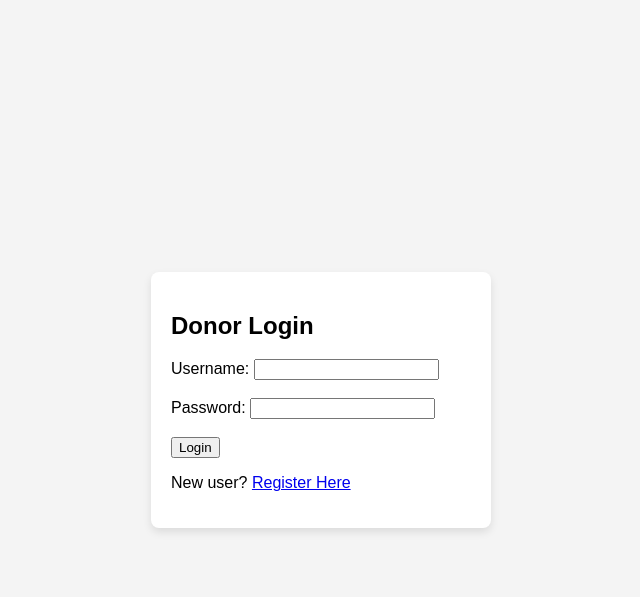
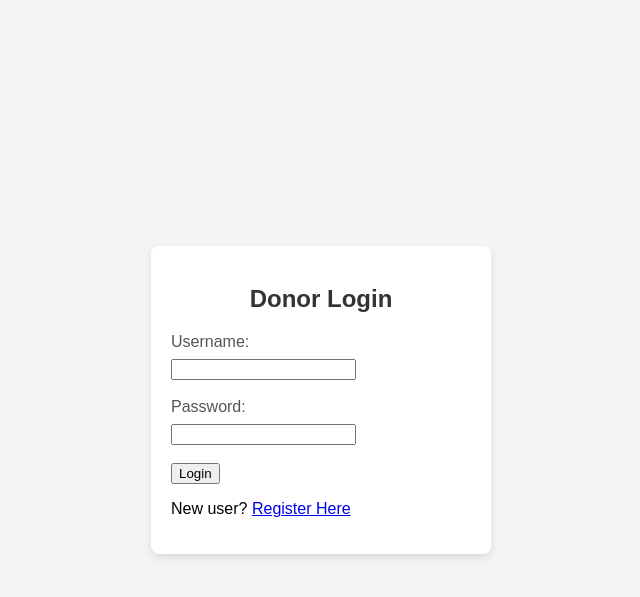
Before and after one commit to Shrilesh-Dhobale/Blood-Bank, a Django app: template templates/donor_login.html in a window 1280 px wide. Shown: the top 597 px of the page, without its empty margins (319-959 px from the left). Run offline with Django 5.2, Linux system fonts and the light colour scheme; the template is opened without the code that fills it, so the values that code supplies are empty.

Commit message:
css code modified

```diff
--- a/static/css/donor_login.css
+++ b/static/css/donor_login.css
@@ -15,3 +15,18 @@ body {
     box-shadow: 0 4px 8px rgba(0, 0, 0, 0.1);
     width: 300px;
 }
+
+#heading {
+    text-align: center;
+    color: #333;
+}
+
+#form-section {
+    margin-top: 20px;
+}
+
+label {
+    display: block;
+    margin-bottom: 8px;
+    color: #555;
+}
```
